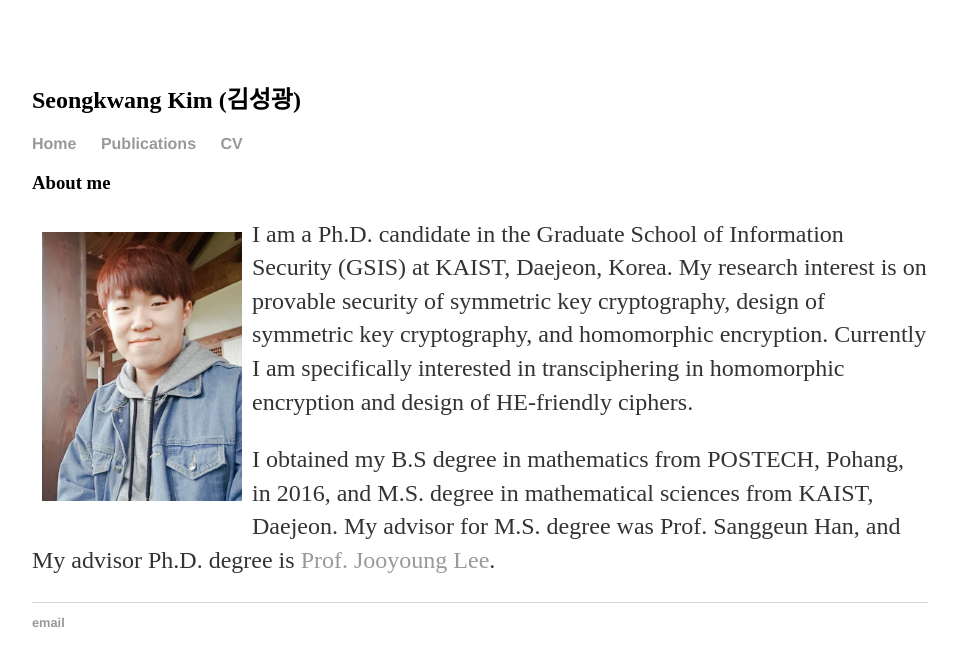
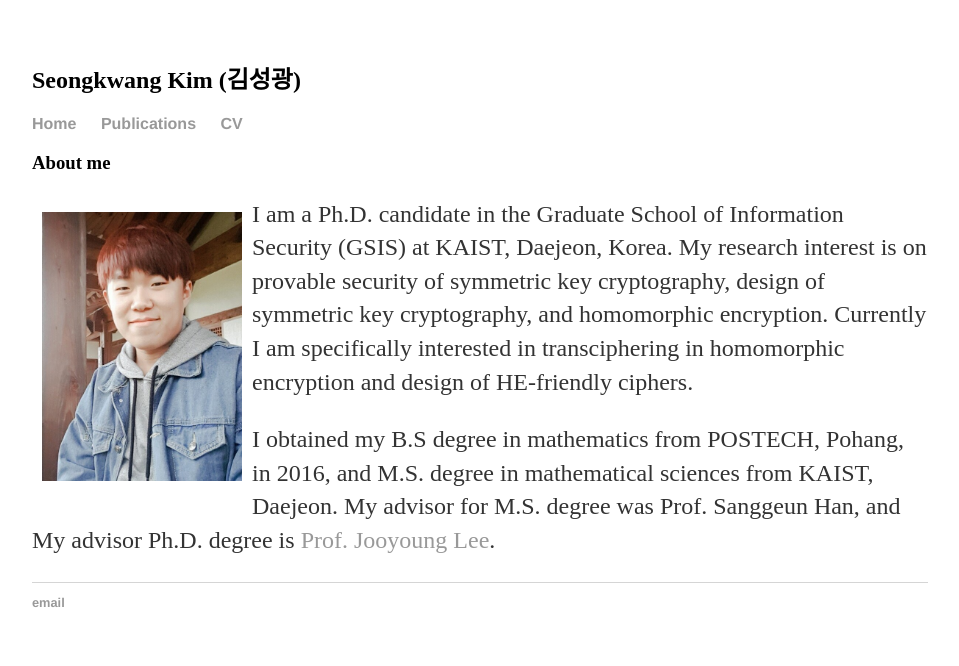
Before and after one commit to sgk1m/sgk1m.github.io, a Jekyll site: the page built from index.html, in a window 1280 px wide. Shown: the top 666 px of the page, without its empty margins (160-1119 px from the left). Built offline with Jekyll 4.4.1, drawn with Linux system fonts in a browser that asks for light colours.

Commit message:
Update main.css

```diff
--- a/css/main.css
+++ b/css/main.css
@@ -1,5 +1,5 @@
 body {
-    margin: 80px auto;
+    margin: 60px auto;
     width: 70%;
 }
 nav ul, footer ul {
@@ -29,6 +29,7 @@ p {
     color: #333;
 }
 footer {
+    margin: 20px auto;
     border-top: 1px solid #d5d5d5;
     font-size: .8em;
 }
```
